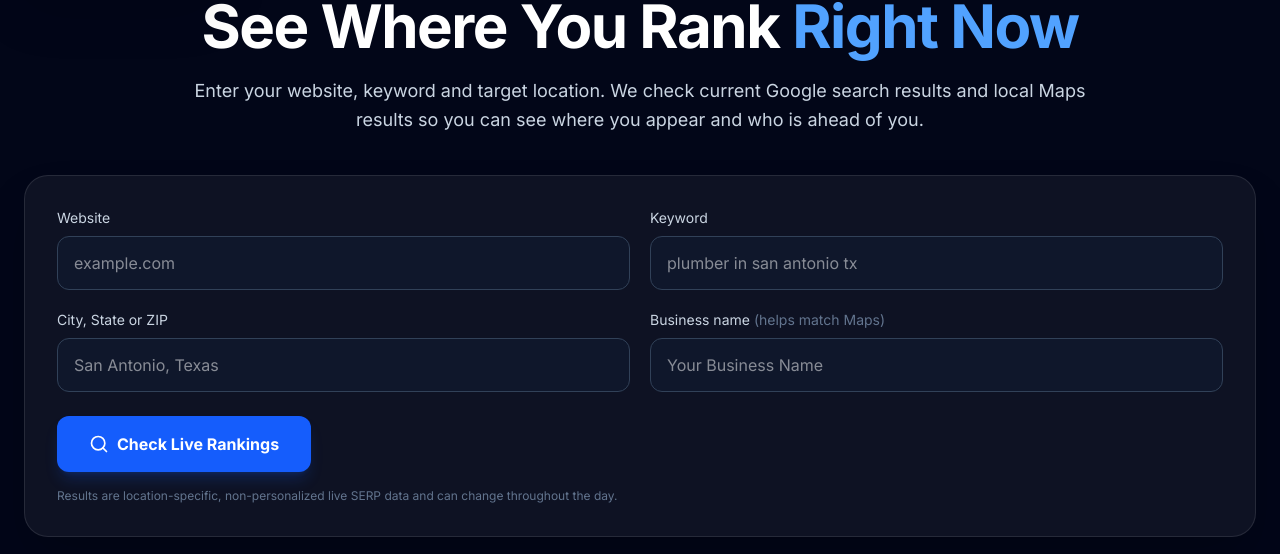
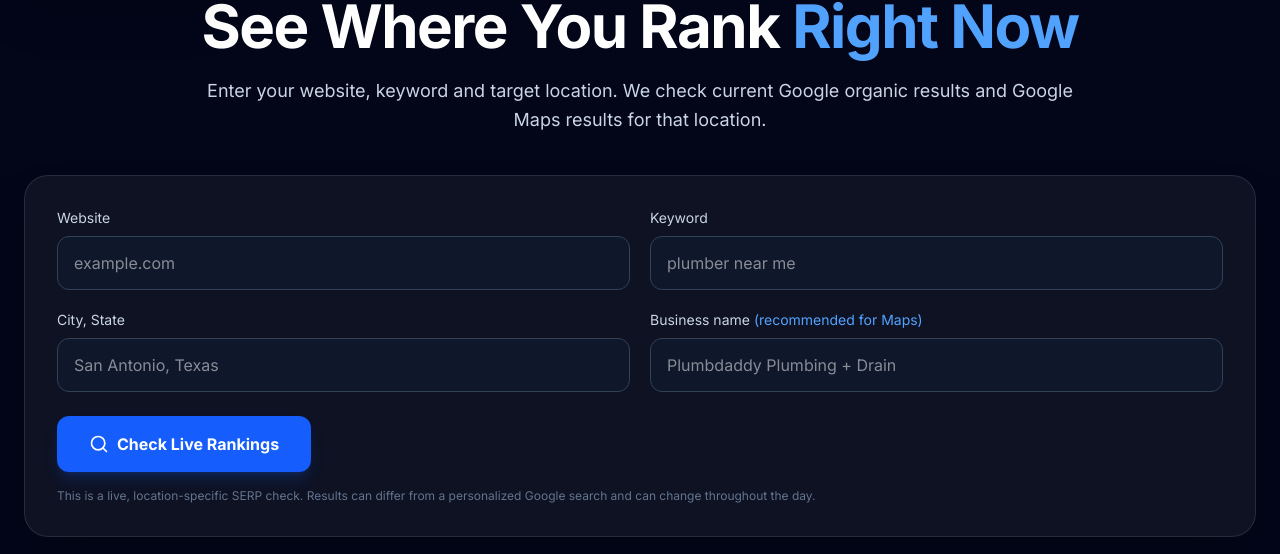
Before and after one commit to trishmarie002-art/jayswebdesign, a React (Vite) app: page /google-rank-tracker in a window 1280 px wide. Shown: the part 174-728 px from the top of the page. Built offline with nearby package versions, Linux system fonts and the light colour scheme.

Commit message:
Clarify live rank checker results and Maps matching

```diff
--- a/src/pages/GoogleRankTracker.tsx
+++ b/src/pages/GoogleRankTracker.tsx
@@ -28,6 +28,7 @@ type RankData = {
     position: number | null;
     title?: string;
     link?: string;
+    checkedDepth?: number;
   };
   maps: {
     found: boolean;
@@ -37,6 +38,7 @@ type RankData = {
     rating?: number;
     ratingCount?: number;
     website?: string;
+    identificationLimited?: boolean;
   };
   topOrganic: OrganicResult[];
   topMaps: MapResult[];
@@ -95,7 +97,7 @@ export default function GoogleRankTracker() {
               See Where You Rank <span className="text-blue-400">Right Now</span>
             </h1>
             <p className="text-lg text-slate-300 leading-relaxed">
-              Enter your website, keyword and target location. We check current Google search results and local Maps results so you can see where you appear and who is ahead of you.
+              Enter your website, keyword and target location. We check current Google organic results and Google Maps results for that location.
             </p>
           </div>
 
@@ -117,14 +119,14 @@ export default function GoogleRankTracker() {
                 <input
                   value={keyword}
                   onChange={(e) => setKeyword(e.target.value)}
-                  placeholder="plumber in san antonio tx"
+                  placeholder="plumber near me"
                   required
                   className="w-full bg-slate-900 border border-slate-700 rounded-xl px-4 py-3.5 outline-none focus:border-blue-500"
                 />
               </label>
 
               <label>
-                <span className="block text-sm text-slate-300 mb-2">City, State or ZIP</span>
+                <span className="block text-sm text-slate-300 mb-2">City, State</span>
                 <input
                   value={location}
                   onChange={(e) => setLocation(e.target.value)}
@@ -135,11 +137,11 @@ export default function GoogleRankTracker() {
               </label>
 
               <label>
-                <span className="block text-sm text-slate-300 mb-2">Business name <span className="text-slate-500">(helps match Maps)</span></span>
+                <span className="block text-sm text-slate-300 mb-2">Business name <span className="text-blue-400">(recommended for Maps)</span></span>
                 <input
                   value={businessName}
                   onChange={(e) => setBusinessName(e.target.value)}
-                  placeholder="Your Business Name"
+                  placeholder="Plumbdaddy Plumbing + Drain"
                   className="w-full bg-slate-900 border border-slate-700 rounded-xl px-4 py-3.5 outline-none focus:border-blue-500"
                 />
               </label>
@@ -153,7 +155,7 @@ export default function GoogleRankTracker() {
               {loading ? <Loader2 size={20} className="animate-spin" /> : <Search size={20} />}
               {loading ? "Checking Google..." : "Check Live Rankings"}
             </button>
-            <p className="text-xs text-slate-500 mt-4">Results are location-specific, non-personalized live SERP data and can change throughout the day.</p>
+            <p className="text-xs text-slate-500 mt-4">This is a live, location-specific SERP check. Results can differ from a personalized Google search and can change throughout the day.</p>
           </form>
 
           {error && (
@@ -170,14 +172,21 @@ export default function GoogleRankTracker() {
                   label="Google Organic Rank"
                   rank={data.organic.position}
                   found={data.organic.found}
-                  detail={data.organic.link || `Not found in checked organic results for ${data.keyword}`}
+                  missingLabel="Not detected"
+                  detail={data.organic.link || `Domain was not detected in the first ${data.organic.checkedDepth || 100} organic results returned for this check.`}
                 />
                 <RankCard
                   icon={<MapPin size={24} />}
                   label="Google Maps Rank"
                   rank={data.maps.position}
                   found={data.maps.found}
-                  detail={data.maps.address || "Business listing not found in checked Maps results"}
+                  missingLabel={data.maps.identificationLimited ? "Could not identify" : "Not detected"}
+                  detail={
+                    data.maps.address ||
+                    (data.maps.identificationLimited
+                      ? "The provider did not attach enough website data to identify the listing confidently. Enter the exact Google Business Profile name and run it again."
+                      : "Business listing was not detected in the Maps results returned for this check.")
+                  }
                 />
               </div>
 
@@ -228,12 +237,12 @@ export default function GoogleRankTracker() {
   );
 }
 
-function RankCard({ icon, label, rank, found, detail }: { icon: React.ReactNode; label: string; rank: number | null; found: boolean; detail: string }) {
+function RankCard({ icon, label, rank, found, detail, missingLabel }: { icon: React.ReactNode; label: string; rank: number | null; found: boolean; detail: string; missingLabel: string }) {
   return (
     <div className="rounded-3xl border border-white/10 bg-white/5 p-6 md:p-8">
       <div className="text-blue-400 mb-4">{icon}</div>
       <div className="text-sm uppercase tracking-[0.18em] text-slate-400 font-bold">{label}</div>
-      <div className="text-5xl md:text-6xl font-black mt-2 mb-3">{found && rank ? `#${rank}` : "Not found"}</div>
+      <div className="text-5xl md:text-6xl font-black mt-2 mb-3">{found && rank ? `#${rank}` : missingLabel}</div>
       <div className="text-sm text-slate-400 break-all">{detail}</div>
     </div>
   );
```
